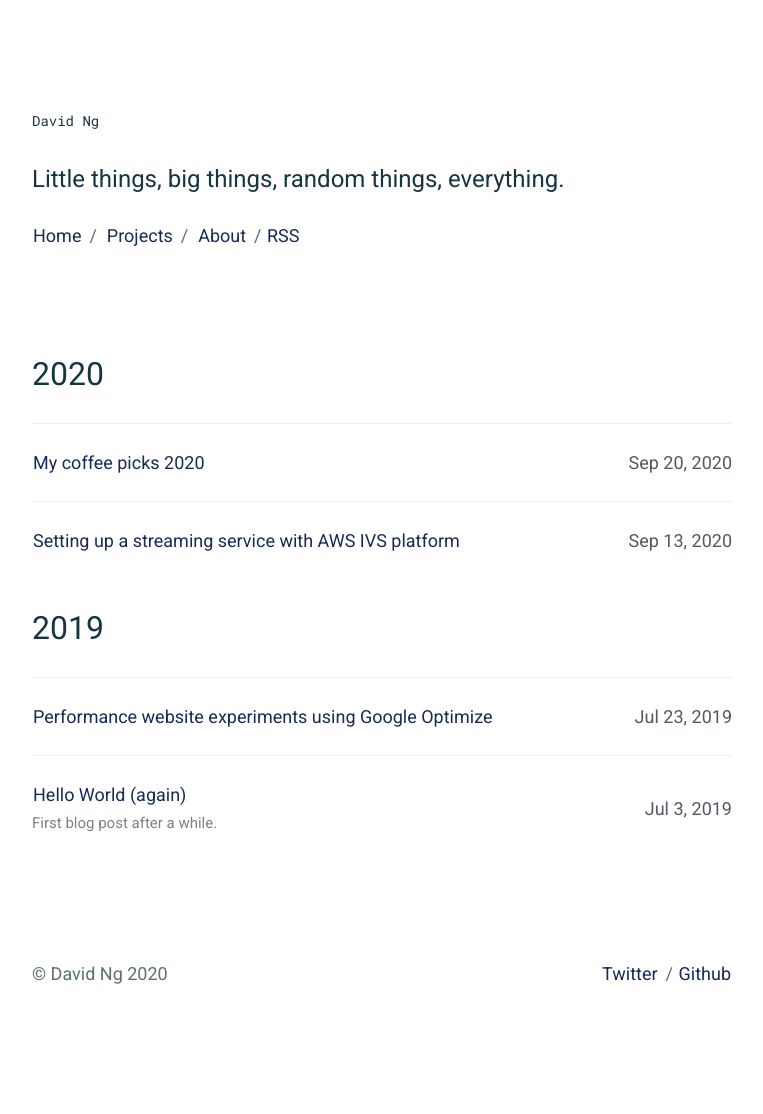
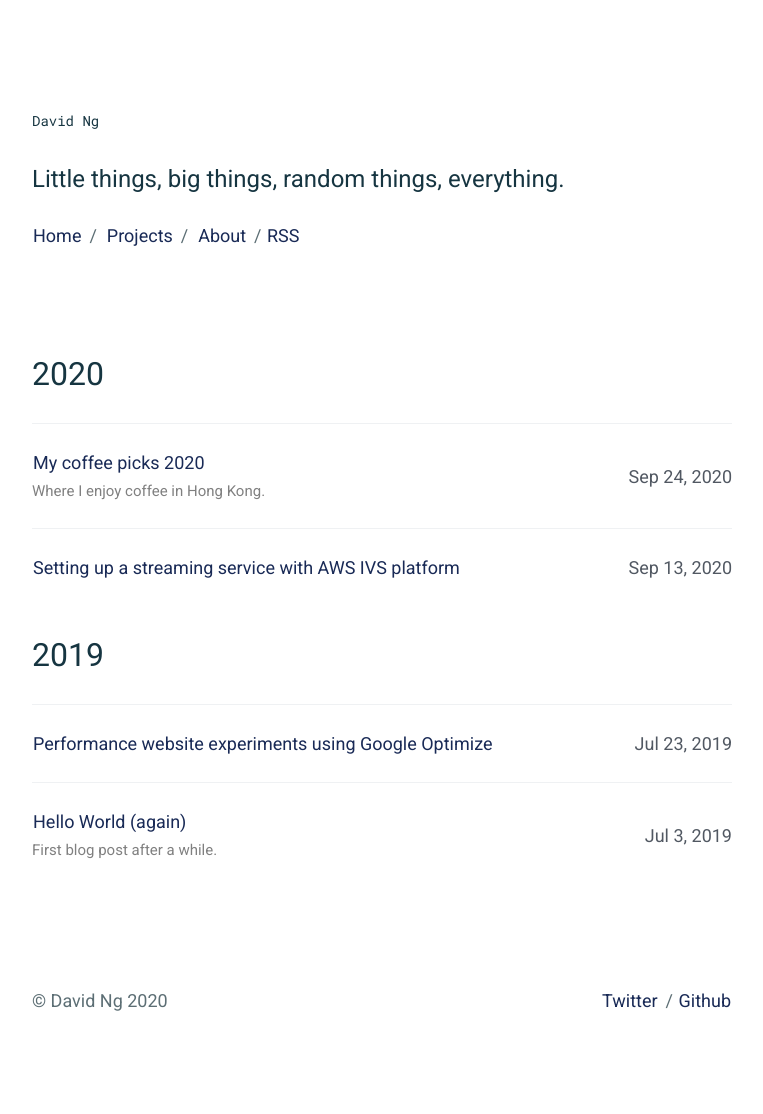
Before and after one commit to david90/paper, a Jekyll site: the page built from index.html, in a window 1280 px wide. Shown: the whole page, without its empty margins (258-1021 px from the left). Built offline with Jekyll 4.4.1, drawn with Linux system fonts in a browser that asks for light colours; before the commit the page ends 1087 px from its top, so only the background shows below that.

Commit message:
Update coffee post

```diff
--- a/_posts/2020-09-24-coffee-picks-2020.md
+++ b/_posts/2020-09-24-coffee-picks-2020.md
@@ -1,8 +1,8 @@
 ---
 layout: post
 title: "My coffee picks 2020"
-description: ""
-date: 2020-09-20
+description: "Where I enjoy coffee in Hong Kong."
+date: 2020-09-24
 tags: hongkong coffee cafe life
 comments: true
 ---
@@ -48,5 +48,4 @@ A classy cafe in Sai Wan. Every coffee is served in a fireking mug. There are li
 
 ---
 
-> When I’m not at the coffee house, I’m on the way to the coffee house.
-- Peter Altenberg
+> When I’m not at the coffee house, I’m on the way to the coffee house. - Peter Altenberg
```
